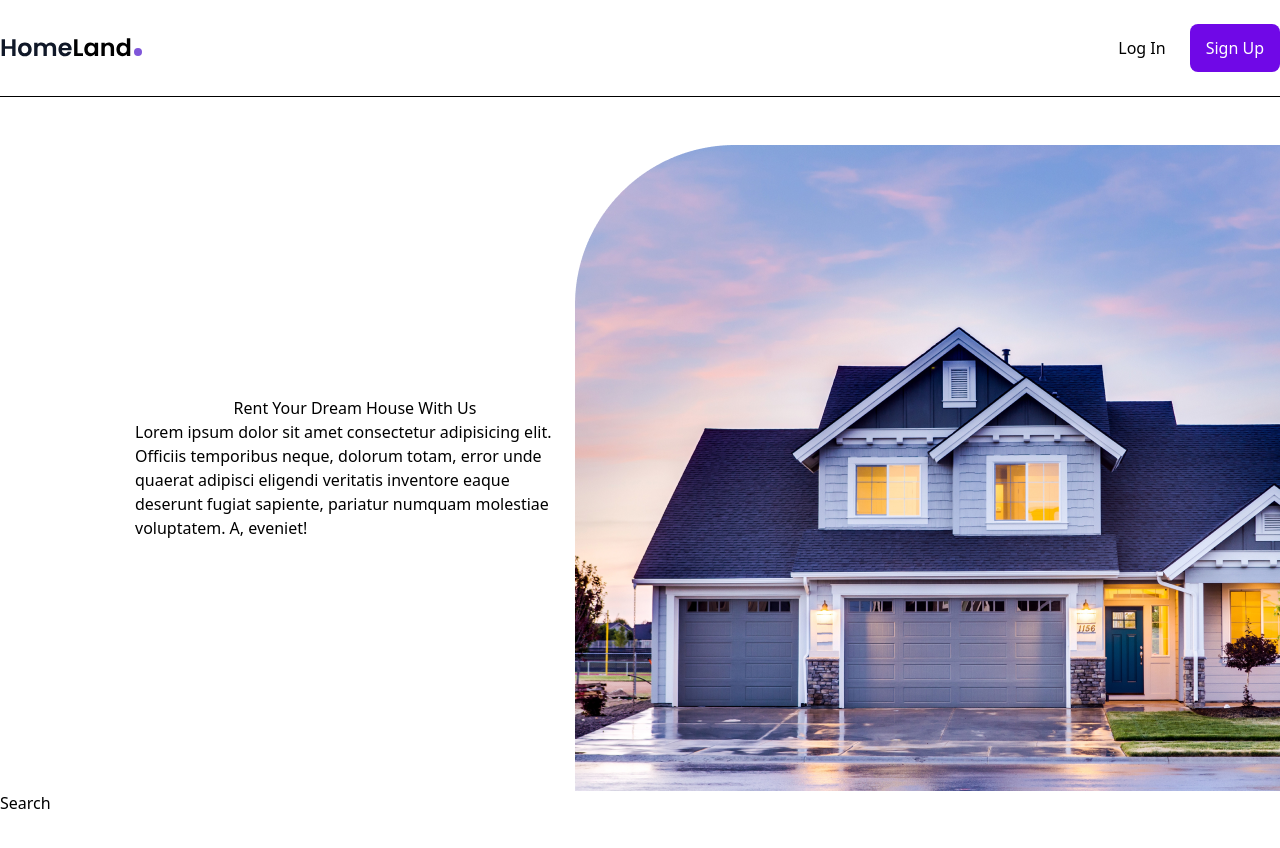
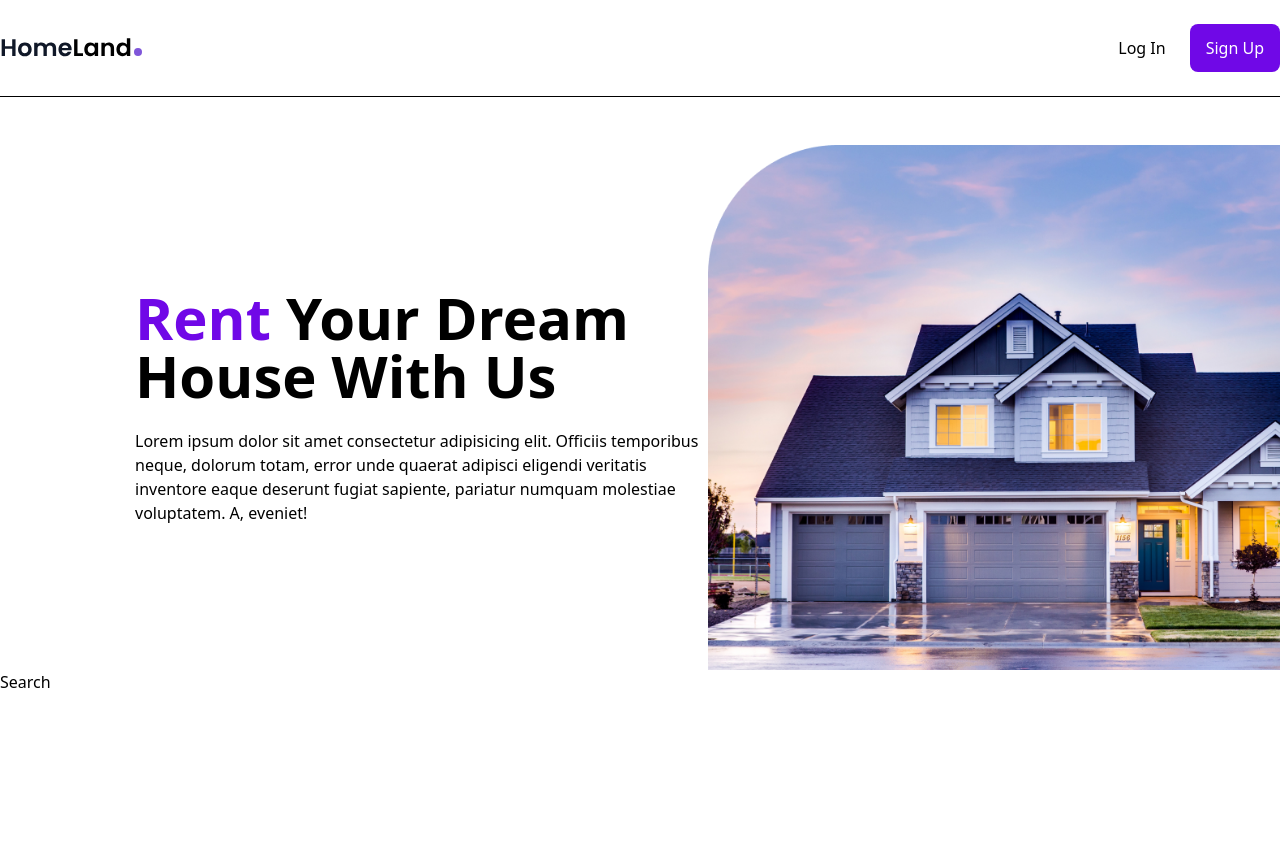
Before and after one commit to rambedade/homestays__, a React (Vite) app in the folder real-estate-main/: page / in a window 1280 px wide. Shown: the top 848 px of the page. Built offline with nearby package versions, Linux system fonts and the light colour scheme.

Commit message:
updated banner

```diff
--- a/real-estate-main/src/components/Banner.jsx
+++ b/real-estate-main/src/components/Banner.jsx
@@ -12,11 +12,13 @@ const Banner = () => {
       <div className='flex flex-col lg:flex-row'>
         <div className='lg:ml-8 xl:ml-[135px] flex flex-col
         items-center lg:text-left justify-center flex-1 px-4 lg:px-0 '>
-          <h1><span>Rent</span> Your Dream House With Us</h1>
+          <h1 className='text-4xl lg:text-[58px]
+              font-semibold leading-none mb-6
+          '><span className='text-violet-700'>Rent</span > Your Dream House With Us</h1>
           <p>Lorem ipsum dolor sit amet consectetur adipisicing elit. Officiis temporibus neque, dolorum totam, error unde quaerat adipisci eligendi veritatis inventore eaque deserunt fugiat sapiente, pariatur numquam molestiae voluptatem. A, eveniet!</p>
         </div>
         {/* Image section */}
-        <div>
+        <div className='hidden flex-1 lg:flex justify-end items-end'>
            <img src={Image} alt="" />
         </div>
       </div>
```
